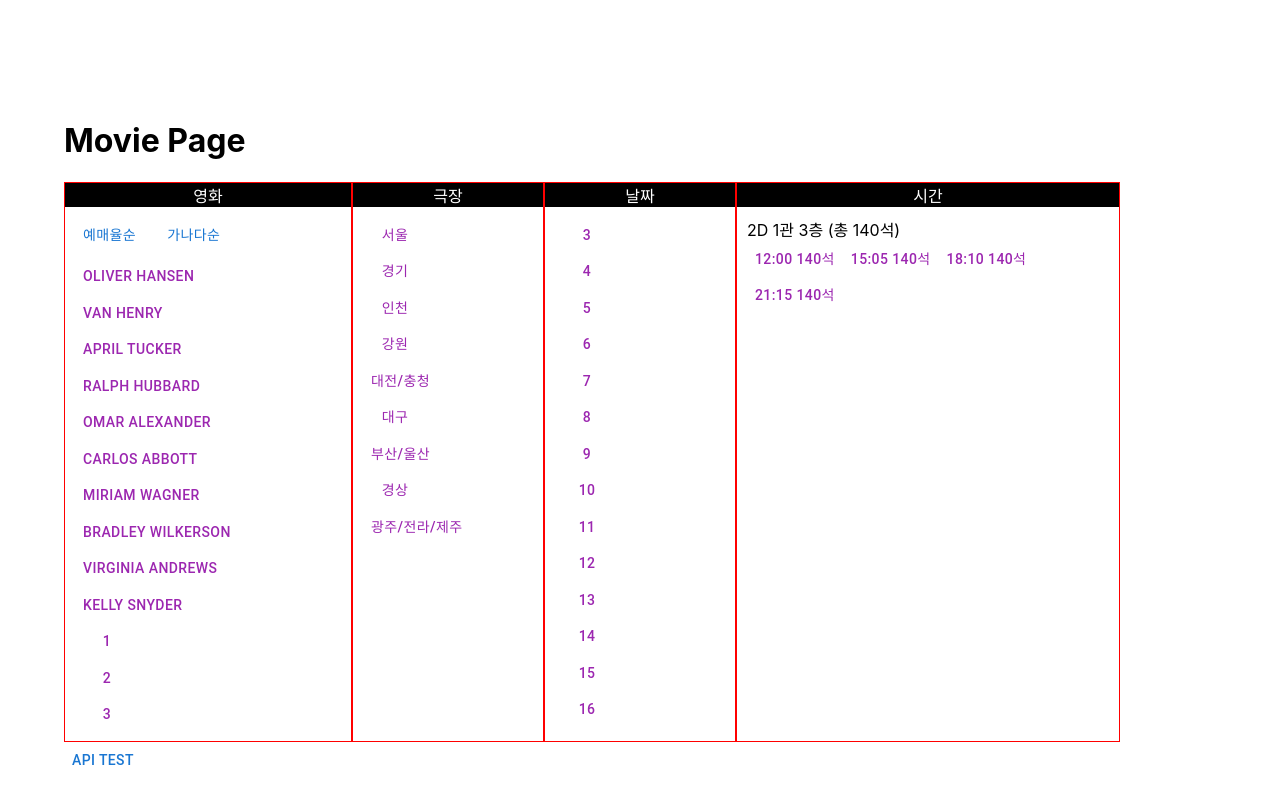
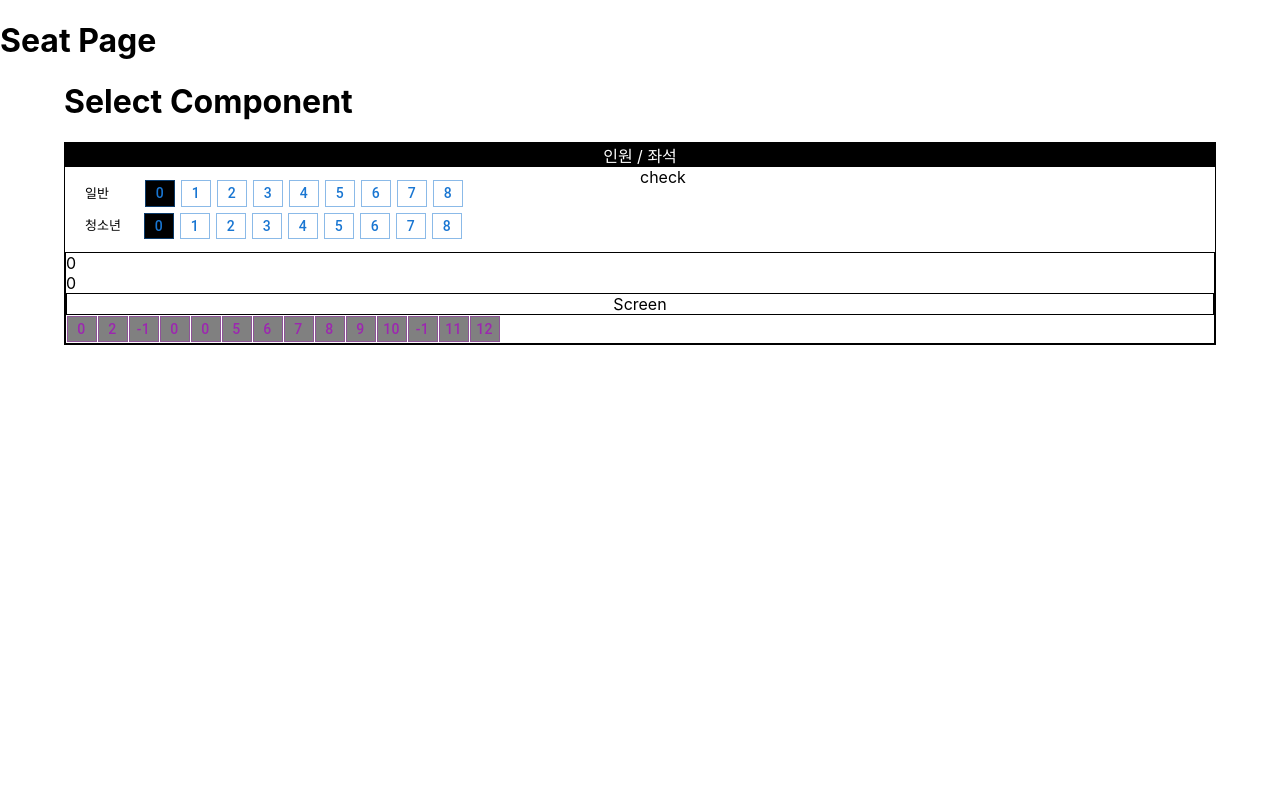
Before and after one commit to HONGVELOPER/db_movie, a React (Create React App) app: page /movie/seat in a window 1280 px wide. Built offline with nearby package versions, Linux system fonts and the light colour scheme.

Commit message:
좌석 page 작업중

```diff
--- a/api/router/reserve/index.js
+++ b/api/router/reserve/index.js
@@ -1,7 +1,7 @@
 const router = require('express').Router();
 const reserverFunctions = require('./reserveFunction.js');
 
-// 영화 관련 Router
+// 영화 예매 관련 Router
 
 router.get('/list', async (req, res) => {
     console.log('진입!')
--- a/src/App.js
+++ b/src/App.js
@@ -3,12 +3,14 @@ import React from 'react';
 import { Route } from 'react-router-dom';
 import Home from './pages/Home';
 import Movie from './pages/hong/Movie';
+import Seat from './pages/hong/Seat';
 
 function App() {
   return (
     <div>
       <Route exact path="/" component={Home} />
-      <Route path="/movie" component={Movie} />
+      <Route exact path="/movie" component={Movie} />
+      <Route path="/movie/seat" component={Seat} />
     </div>
   )
 }
--- a/src/components/hong/select.js
+++ b/src/components/hong/select.js
@@ -153,10 +153,10 @@ const Select = () => {
                     </Grid>
                 </Grid>
                 <Button onClick={apiTest}>API TEST</Button>
-                <div>{movie}</div>
-                <div>{theater}</div>
-                <div>{date}</div>
-                <div>{time}</div>
+                <div>영회 : {movie}</div>
+                <div>극장 : {theater}</div>
+                <div>일시 : {date}</div>
+                <div>시간 : {time}</div>
 
             </Container>
         </>
--- /dev/null
+++ b/src/components/hong/selectSeat.js
@@ -0,0 +1,118 @@
+import React, { useState } from 'react';
+import { makeStyles } from "@mui/styles";
+import Container from '@mui/material/Container';
+import Grid from '@mui/material/Grid';
+import Button from '@mui/material/Button';
+import Divider from '@mui/material/Divider';
+
+const useStyles = makeStyles({
+    root: {
+        border: '1px solid black'
+    },
+    subHeader: {
+        backgroundColor: 'black',
+        textAlign: 'center',
+        color: 'white'
+    },
+    button: {
+        padding: 0,
+        maxWidth: '30px',
+        minWidth: '30px',
+    }
+})
+
+const SelectSeat = () => {
+
+    const classes = useStyles()
+
+    const [normalSeat, setNormalSeat] = useState(0)
+    const [childSeat, setChildSeat] = useState(0)
+
+    const handleNormal = (event) => {
+        setNormalSeat(event.target.textContent)
+        document.getElementById(event.target.id).style.backgroundColor = 'black'
+        for (let i = 0; i < 9; i++) {
+            if (`normal-${i}` != event.target.id) {
+                document.getElementById(`normal-${i}`).style.backgroundColor = 'white'
+            }
+        }
+    }
+
+    const handleChild = (event) => {
+        setChildSeat(event.target.textContent)
+        document.getElementById(event.target.id).style.backgroundColor = 'black'
+        for (let i = 0; i < 9; i++) {
+            if (`child-${i}` != event.target.id) {
+                document.getElementById(`child-${i}`).style.backgroundColor = 'white'
+            }
+        }
+    }
+
+    const seatData = [
+        0, 2, -1, 0, 0, 5, 6, 7, 8, 9, 10, -1, 11, 12
+    ]
+
+
+    return (
+        <>
+            <Container>
+                <h1>Select Component</h1>
+                <Grid container className={classes.root}>
+                    <Grid item xs={12} className={classes.subHeader}>
+                        인원 / 좌석
+                    </Grid>
+                    <Grid item xs={6} style={{padding: 10}}>
+                        <div>
+                            <span style={{marginLeft: '10px', fontSize: 13}}>일반</span>
+                            <span style={{marginLeft: '33px'}}>
+                                <Button id="normal-0" variant="outlined" onClick={handleNormal} style={{borderRadius: 0, margin: 3, padding: 0, maxWidth: '30px', minWidth: '30px', backgroundColor: 'black'}}>0</Button>
+                                <Button id="normal-1" variant="outlined" onClick={handleNormal} style={{borderRadius: 0, margin: 3, padding: 0, maxWidth: '30px', minWidth: '30px'}}>1</Button>
+                                <Button id="normal-2" variant="outlined" onClick={handleNormal} style={{borderRadius: 0, margin: 3, padding: 0, maxWidth: '30px', minWidth: '30px'}}>2</Button>
+                                <Button id="normal-3" variant="outlined" onClick={handleNormal} style={{borderRadius: 0, margin: 3, padding: 0, maxWidth: '30px', minWidth: '30px'}}>3</Button>
+                                <Button id="normal-4" variant="outlined" onClick={handleNormal} style={{borderRadius: 0, margin: 3, padding: 0, maxWidth: '30px', minWidth: '30px'}}>4</Button>
+                                <Button id="normal-5" variant="outlined" onClick={handleNormal} style={{borderRadius: 0, margin: 3, padding: 0, maxWidth: '30px', minWidth: '30px'}}>5</Button>
+                                <Button id="normal-6" variant="outlined" onClick={handleNormal} style={{borderRadius: 0, margin: 3, padding: 0, maxWidth: '30px', minWidth: '30px'}}>6</Button>
+                                <Button id="normal-7" variant="outlined" onClick={handleNormal} style={{borderRadius: 0, margin: 3, padding: 0, maxWidth: '30px', minWidth: '30px'}}>7</Button>
+                                <Button id="normal-8" variant="outlined" onClick={handleNormal} style={{borderRadius: 0, margin: 3, padding: 0, maxWidth: '30px', minWidth: '30px'}}>8</Button>
+                            </span>
+                        </div>
+                        <div>
+                            <span style={{marginLeft: '10px', fontSize: 13}}>청소년</span>
+                            <span style={{marginLeft: '20px'}}>
+                                <Button id="child-0" variant="outlined" onClick={handleChild} style={{borderRadius: 0, margin: 3, padding: 0, maxWidth: '30px', minWidth: '30px', backgroundColor: 'black'}}>0</Button>
+                                <Button id="child-1" variant="outlined" onClick={handleChild} style={{borderRadius: 0, margin: 3, padding: 0, maxWidth: '30px', minWidth: '30px'}}>1</Button>
+                                <Button id="child-2" variant="outlined" onClick={handleChild} style={{borderRadius: 0, margin: 3, padding: 0, maxWidth: '30px', minWidth: '30px'}}>2</Button>
+                                <Button id="child-3" variant="outlined" onClick={handleChild} style={{borderRadius: 0, margin: 3, padding: 0, maxWidth: '30px', minWidth: '30px'}}>3</Button>
+                                <Button id="child-4" variant="outlined" onClick={handleChild} style={{borderRadius: 0, margin: 3, padding: 0, maxWidth: '30px', minWidth: '30px'}}>4</Button>
+                                <Button id="child-5" variant="outlined" onClick={handleChild} style={{borderRadius: 0, margin: 3, padding: 0, maxWidth: '30px', minWidth: '30px'}}>5</Button>
+                                <Button id="child-6" variant="outlined" onClick={handleChild} style={{borderRadius: 0, margin: 3, padding: 0, maxWidth: '30px', minWidth: '30px'}}>6</Button>
+                                <Button id="child-7" variant="outlined" onClick={handleChild} style={{borderRadius: 0, margin: 3, padding: 0, maxWidth: '30px', minWidth: '30px'}}>7</Button>
+                                <Button id="child-8" variant="outlined" onClick={handleChild} style={{borderRadius: 0, margin: 3, padding: 0, maxWidth: '30px', minWidth: '30px'}}>8</Button>
+                            </span>
+                        </div>
+                        {/* <Divider orientation="vertical" style={{position: 'relative', bottom: '65px'}} /> */}
+                    </Grid>
+                    <Grid item xs={6}>
+                        check
+                    </Grid>
+                    <Grid item xs={12} style={{border: '1px solid black'}}>
+                        <div>
+                            <div>{normalSeat}</div>
+                            <div>{childSeat}</div>
+                            <div style={{border: '1px solid black', textAlign: 'center'}}>Screen</div>
+                            <div className="Seat">
+                                {seatData.map((seat) => (
+                                    <Button variant="outlined" key={seat} color="secondary" style={{borderRadius: 0, margin: 0.5, padding: 0, maxWidth: '30px', minWidth: '30px', backgroundColor: '#808080'}}>
+                                        {seat}
+                                    </Button>
+                                ))}
+                            </div>
+                        </div>
+                    </Grid>
+                </Grid>
+            </Container>
+        </>
+    )
+}
+
+export default SelectSeat;
--- a/src/pages/hong/Movie.js
+++ b/src/pages/hong/Movie.js
@@ -1,4 +1,4 @@
-import Select from '../../components/hong/select.js';
+import Select from '../../components/hong/select';
 
 
 const Movie = () => {
--- /dev/null
+++ b/src/pages/hong/Seat.js
@@ -0,0 +1,12 @@
+import SeatSelect from '../../components/hong/selectSeat';
+
+const Seat = () => {
+    return (
+        <>
+            <h1>Seat Page</h1>
+            <SeatSelect />
+        </>
+    )
+}
+
+export default Seat;
```
